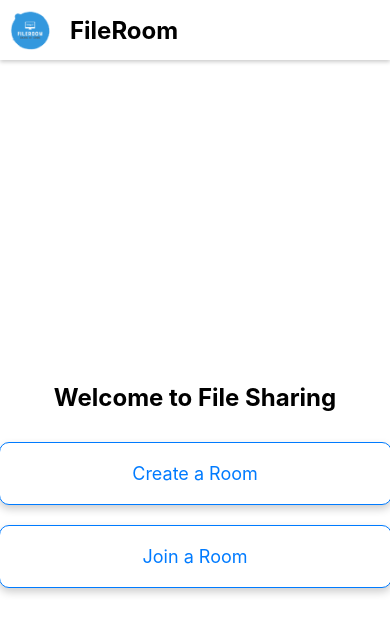
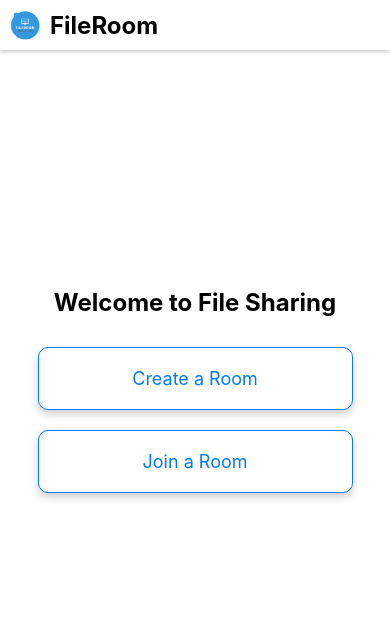
Before and after one commit to priyanshusoni3850/FileRoom, a React (Create React App) app in the folder client/: page / in a window 390 px wide. Shown: the top 634 px of the page. Built offline with nearby package versions, Linux system fonts and the light colour scheme; the HTML template or start-up script is replaced by a standard one.

Commit message:
added some style

```diff
--- a/client/src/components/css/Hscreen.css
+++ b/client/src/components/css/Hscreen.css
@@ -44,7 +44,7 @@ h1 {
 /* Media query for mobile screens */
 @media (max-width: 768px) {
   .container {
-    height: 100vh; /* Adjust the height for smaller screens */
+    height:80vh; /* Adjust the height for smaller screens */
   }
 
   h1 {
@@ -52,6 +52,6 @@ h1 {
   }
 
   .button-card {
-    width: 90%; /* Adjust button width for smaller screens */
+    width: 70vw; /* Set button width to 70% of the screen width on mobile */
   }
 }
--- a/client/src/components/css/JoinRoom.css
+++ b/client/src/components/css/JoinRoom.css
@@ -52,8 +52,12 @@ input[type="text"] {
 }
 
 /* Media query for mobile screens */
-@media (max-width: 768px) {
+@media (max-width: 480px) {
   .card {
-    max-width: 90%; /* Adjust the maximum width for smaller screens */
-  }
+    max-width: 70vw; /* Set the card width to 70% of the screen width on mobile */
+    /* max-height: 70vh;  */
 }
+.container{
+  max-height: 80vh;
+}
+}
--- a/client/src/components/css/Navbar.css
+++ b/client/src/components/css/Navbar.css
@@ -2,10 +2,10 @@
 .navbar {
   display: flex;
   align-items: center;
-  justify-content: space-between; /* Add space between logo and other elements */
   background-color: #fff; /* Set the background color to white */
   padding: 10px;
   box-shadow: 0 2px 4px rgba(0, 0, 0, 0.2); /* Add box shadow for 3D effect */
+  justify-content: space-between; /* Add space between logo and other elements */
 }
 
 .navbar-logo {
@@ -29,14 +29,12 @@
   margin-right: 10px; /* Adjust the spacing between the logo and text */
 }
 
-.navbar-logo span {
-  margin-left: 10px; /* Add spacing between the logo and text */
-}
-
 /* Media query for mobile screens */
 @media (max-width: 768px) {
   .navbar-logo img {
     display: inline; /* Show the logo on smaller screens */
+    width: 30px; /* Adjust the logo size for mobile screens */
+    height: 30px;
   }
   .navbar-logo span {
     display: inline; /* Show the text on smaller screens */
@@ -44,3 +42,8 @@
 }
 
 /* Hide the text on larger screens (optional) */
+@media (min-width: 769px) {
+  .navbar-logo span {
+    display: none; /* Hide the text on larger screens */
+  }
+}
--- a/client/src/components/css/RoomPage.css
+++ b/client/src/components/css/RoomPage.css
@@ -1,4 +1,5 @@
 /* RoomPage.css */
+
 .room-page-container {
   display: flex;
   justify-content: space-between;
@@ -75,24 +76,6 @@ li {
   margin-right: 10px;
 }
 
-/* Add these styles to your CSS */
-.progress-container {
-  height: 10px;
-  background-color: #ccc;
-  margin-top: 10px;
-}
-
-.progress-bar {
-  height: 100%;
-  background-color: #007bff;
-  color: #fff;
-  text-align: center;
-  line-height: 10px;
-}
-
-
-/* RoomPage.css */
-
 /* Styles for screens with a maximum width of 768px (tablet) */
 @media (max-width: 768px) {
   .room-page-container {
@@ -102,12 +85,23 @@ li {
   .left-panel,
   .right-panel {
     width: 100%; /* Make panels full-width on smaller screens */
-    margin-bottom: 20px; /* Add spacing between panels */
+    margin: 0 auto 20px; /* Center the card horizontally and add spacing between panels */
   }
 }
 
 /* Styles for screens with a maximum width of 480px (mobile) */
 @media (max-width: 480px) {
+  .room-page-container {
+    flex-direction: column;
+    max-height: 80vh; /* Stack panels vertically on smaller screens */
+  }
+
+  .left-panel,
+  .right-panel {
+    width: 70vw; /* Set the card width to 70% of the screen width on mobile */
+    margin: 0 auto 20px; /* Center the card horizontally and add spacing between panels */
+  }
+
   h2 {
     font-size: 20px; /* Reduce heading font size */
   }
```
